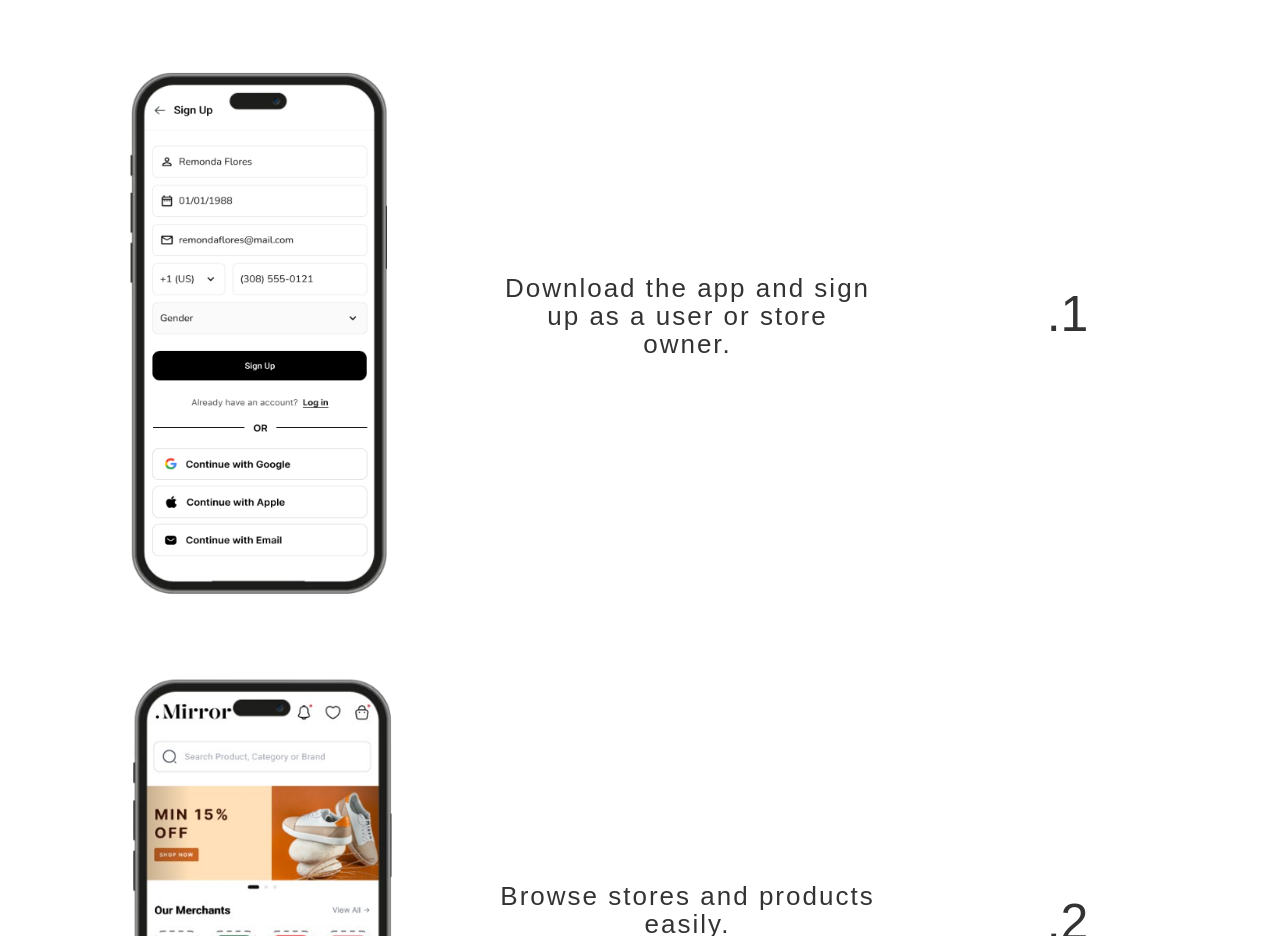
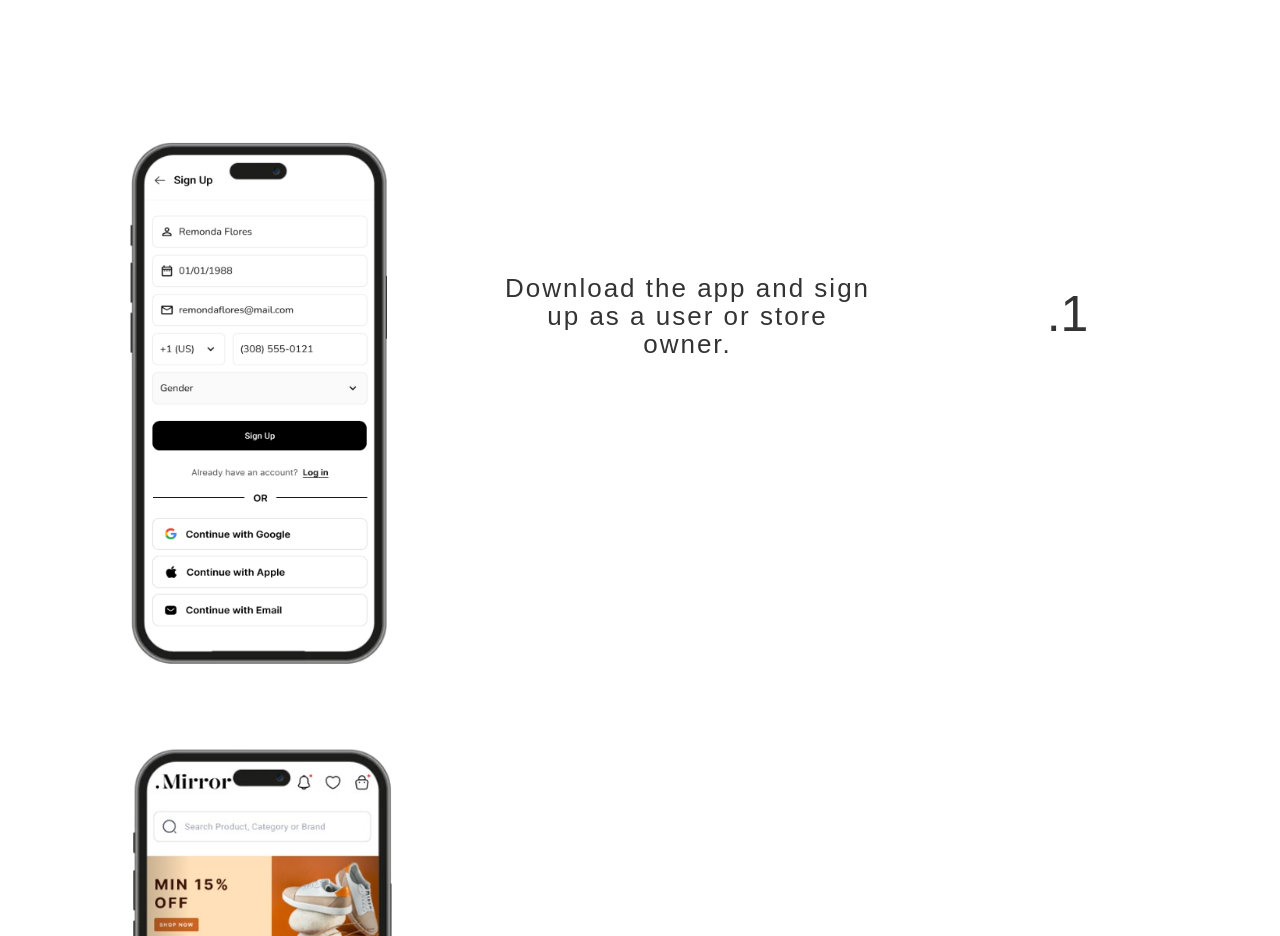
Before and after one commit to KholoudIbrahim/Mirror-Landing, a plain HTML site: page index.html in a window 1280 px wide. Shown: the part 1657-2593 px from the top of the page. Drawn offline with nearby package versions, Linux system fonts and the light colour scheme; animation ran at ten frames a second; a script that the page names is missing; a web font is replaced by a local one.

Commit message:
how it works ui enhancement

```diff
--- a/index.html
+++ b/index.html
@@ -461,7 +461,7 @@
                 </div>
               </div>
               <!-- First Row -->
-              <div class="col-xl-4 col-lg-4 col-md-6 col-sm-6">
+              <div class="col-xl-4 col-lg-4 col-md-6 col-sm-6" style="margin-top: 70px;">
                 <div
                   class="coaching2__item mb-30 wow fadeInLeft text-center animated"
                   data-wow-delay=".4s"
```
